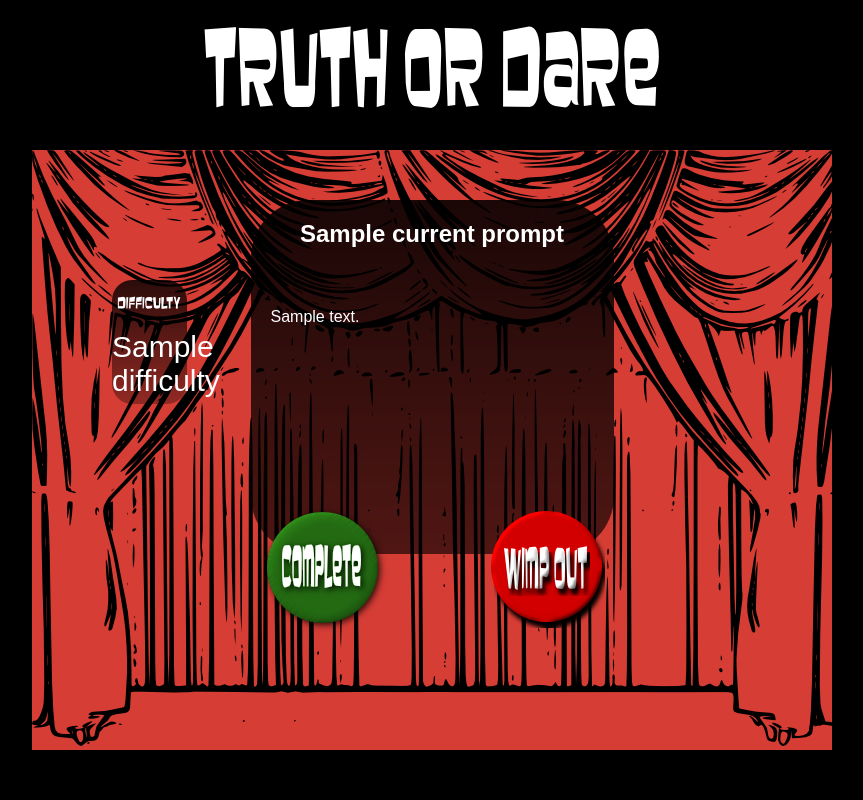
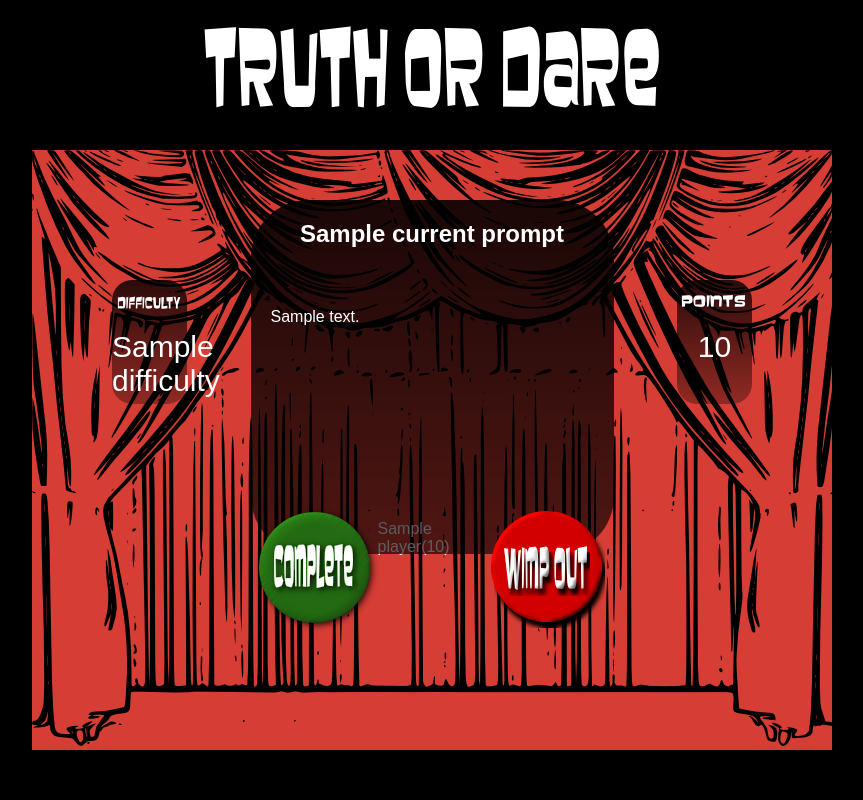
Before and after one commit to ckizer/tod, a Django app: template game/templates/game/play.html in a window 1280 px wide. Shown: the whole page, without its empty margins (208-1071 px from the left). Run offline with Django 3.2, Linux system fonts and the light colour scheme; the template is opened without the code that fills it: most values are stand-ins (such as "Sample title", 1, 10 or a date in 2020).

Commit message:
Made scoring work

```diff
--- a/game/templates/game/play.html
+++ b/game/templates/game/play.html
@@ -2,6 +2,7 @@
 {% block content %}
 <div id="curtain">
 <div id="difficulty">{{ current_prompt.difficulty }}</div>
+<div id="score">{{ current_player.score }}</div>
 <div id="prompt_card">
 <h2>{{current_prompt.name}}</h2>
 <p id="description">{{ current_prompt.description }}</p>
@@ -10,5 +11,7 @@
 <div id="wimp_out"><form action="/game/{{current_game.id}}/wimp_out/" method="post"><input type="image" src="/media/images/wimp_out.png" alt="wimp_out" /></form></div>
 <div id="complete"><form action="/game/{{current_game.id}}/complete/" method="post"><input type="image" src="/media/images/complete.png" alt="complete" /></form></div>
 </div>
+<div id="players">{% for player in players %}<p>{{player}}({{player.score}})</p>{% endfor %}
+</div>
 </div>
 {% endblock %}
--- a/game/urls.py
+++ b/game/urls.py
@@ -4,6 +4,7 @@ from tod.game.models import Game
 urlpatterns = patterns('tod.game.views',
     (r'^(?P<game_id>\d+)/play/$', 'play'),
     (r'^(?P<game_id>\d+)/game_over/$', 'game_over'),
+    (r'^(?P<game_id>\d+)/complete/$', 'complete'),
     (r'^(?P<game_id>\d+)/begin_game/$', 'begin_game'),
     (r'^(?P<game_id>\d+)/$', 'detail'),
     (r'^(?P<game_id>\d+)/players_added/$', 'players_added'),
--- a/media/css/site.css
+++ b/media/css/site.css
@@ -60,6 +60,21 @@ text-align: center;
 font-size: 30px;
 }
 
+#score
+{
+background-image: url("/media/images/score.png");
+background-repeat: no-repeat;
+width: 75px;
+height: 124px;
+position:absolute;
+right: 80px;
+top: 130px;
+color: white;
+padding-top: 50px;
+text-align: center;
+font-size: 30px;
+}
+
 #prompt_card, #game_detail
 {
 background-image: url("/media/images/prompt_card.png");
@@ -93,7 +108,7 @@ width:363px;
 
 #complete
 {
-width: 40%;
+width: 35%;
 float: left;
 }
 
--- a/player/models.py
+++ b/player/models.py
@@ -9,3 +9,7 @@ class Player(models.Model):
 
     def __str__(self):
         return self.name
+
+    def update_score(self, score):
+        self.score = self.score + score
+        self.save()
--- a/prompt/views.py
+++ b/prompt/views.py
@@ -7,8 +7,3 @@ def index(request):
     template = "prompt/index.html"
     context = {'prompts':Prompt.objects.all()}
     return render_to_response(template, context, context_instance=RequestContext(request))
-
-def complete(request, prompt_id):
-    prompt = get_object_or_404(Prompt, pk=prompt_id)
-    prompt.complete()
-    return HttpResponseRedirect("/prompt/play/")
```
Also changed, not shown: game/models.py (+8 -0 lines), game/views.py (+10 -1 lines), media/images/score.png (renamed from media/images/points.png).
